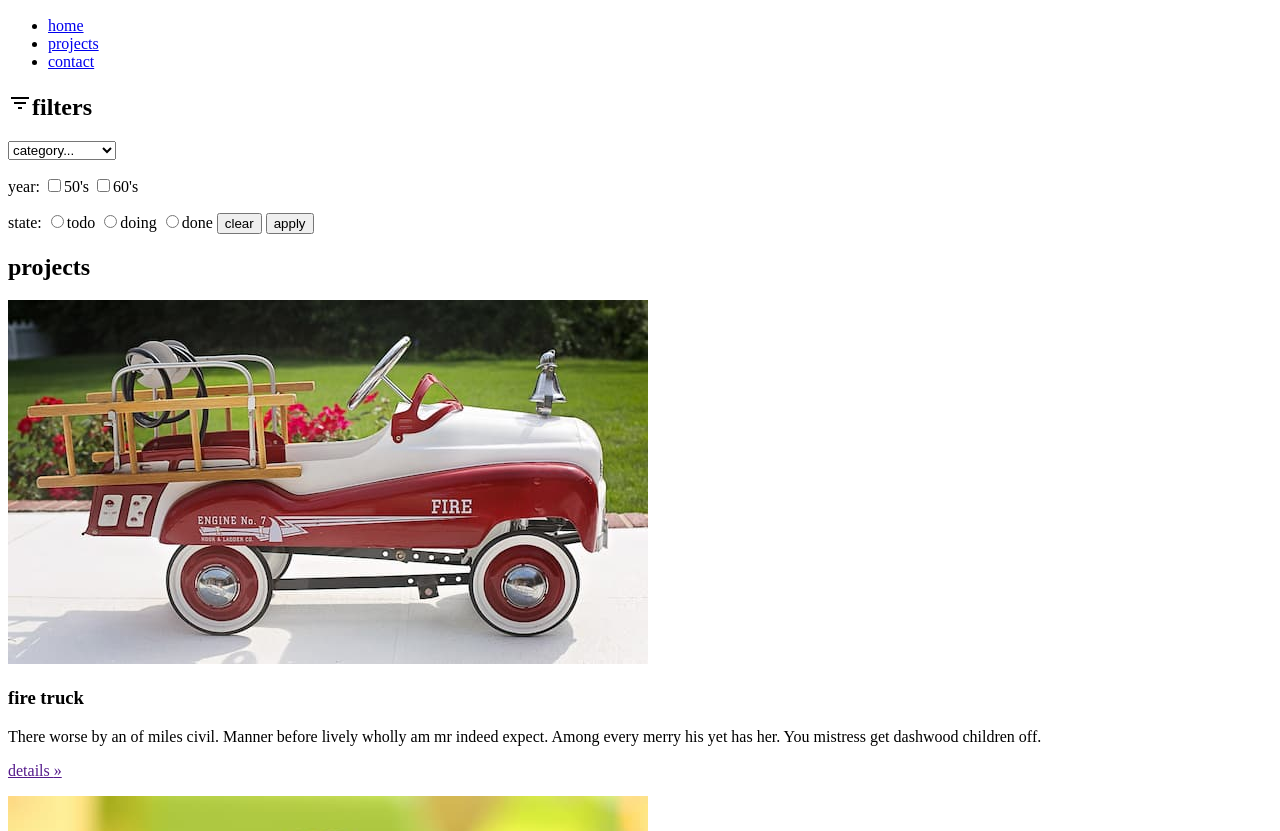
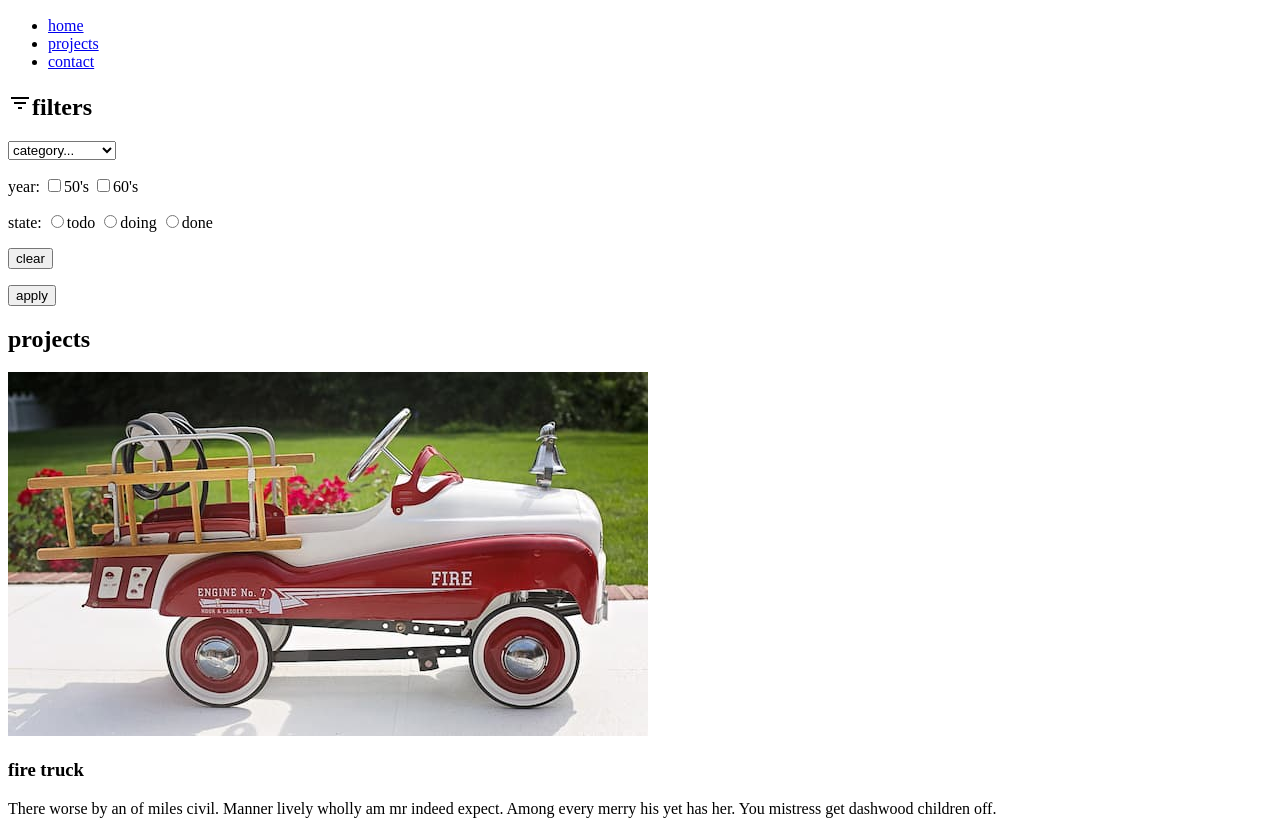
Before and after one commit to Loicsnyers/BWD-loicsnyers-2223, a plain HTML site: page 04.HTMLFormulieren/ToyBench2/projects.html in a window 1280 px wide. Shown: the part 110-941 px from the top of the page. Drawn offline with nearby package versions, Linux system fonts and the light colour scheme.

Commit message:
update v8

```diff
--- a/04.HTMLFormulieren/ToyBench2/projects.html
+++ b/04.HTMLFormulieren/ToyBench2/projects.html
@@ -41,16 +41,19 @@
         <label><input type="radio" name="state" value="1">todo</label>
         <label><input type="radio" name="state" value="2">doing</label>
         <label><input type="radio" name="state" value="3">done</label>
-        <input type="reset" value="clear">
-        <!--clear en apply in <p></p>??-->
-        <button type="submit">apply</button>
+        <p>
+            <input type="reset" value="clear">
+        </p>
+        <p>
+            <button type="submit">apply</button>
+        </p>
     </form>
     <h2>projects</h2>
     <img src="img/fire-truck.jpg" alt="">
     <h3>fire truck</h3>
     <p>
         There worse by an of miles civil.
-        Manner before lively wholly am mr indeed expect.
+        Manner lively wholly am mr indeed expect.
         Among every merry his yet has her.
         You mistress get dashwood children off.
     </p>
```
Also changed, not shown: 04.HTMLFormulieren/ToyBench2/home.html (+1 -1 lines).
